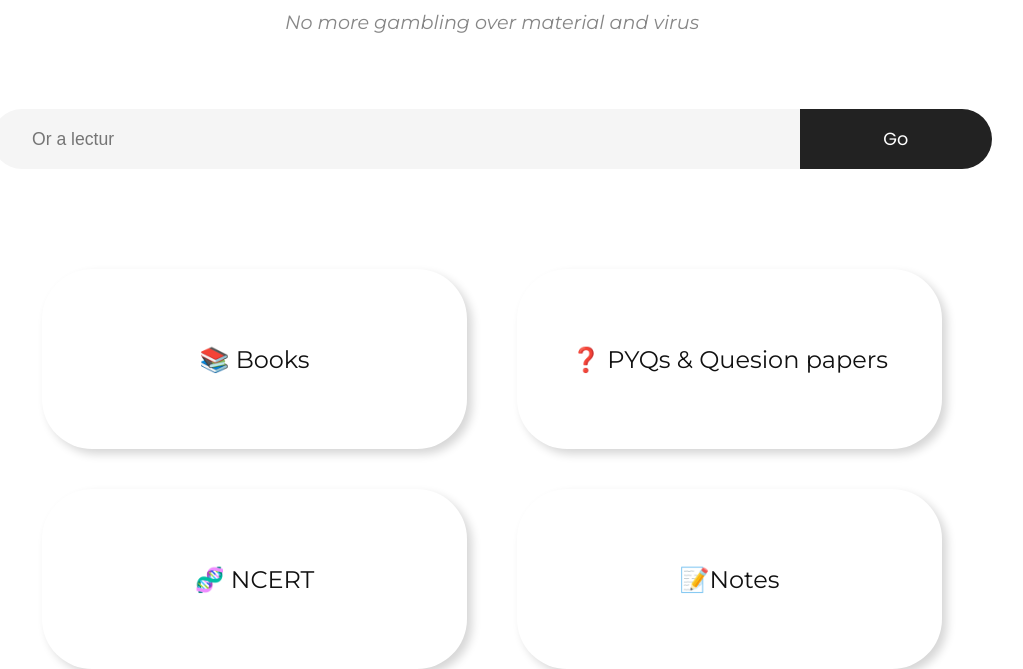
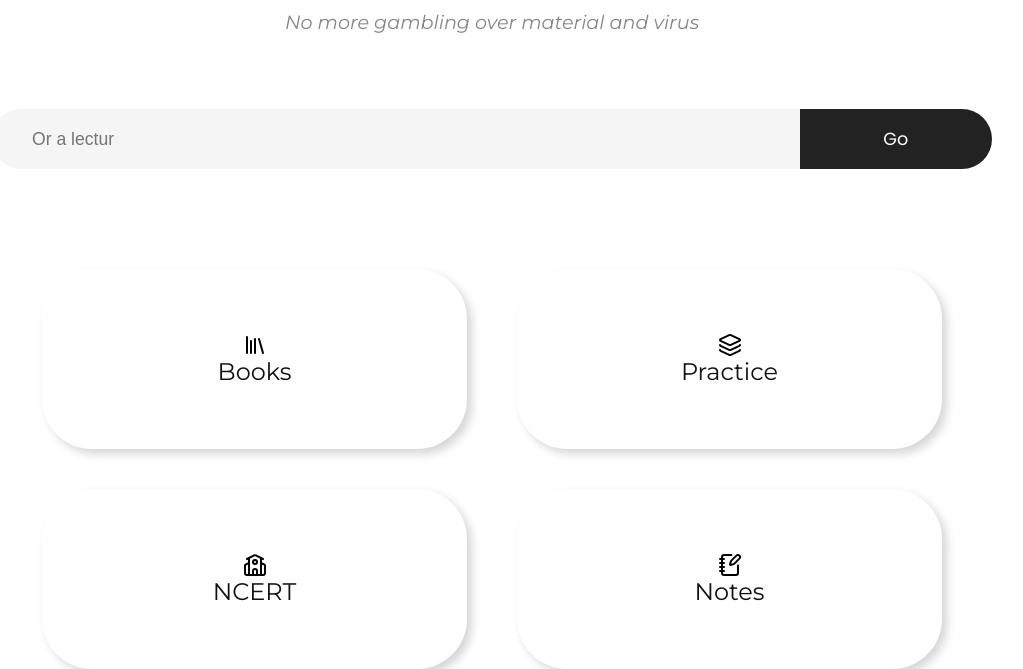
Before and after one commit to lairsbug/Prepboosters, a plain HTML site: page index.html in a window 1280 px wide. Shown: the part 200-869 px from the top of the page, without its empty margins (148-1171 px from the left). Drawn offline with nearby package versions, Linux system fonts and the light colour scheme.

Commit message:
Update index.html

```diff
--- a/index.html
+++ b/index.html
@@ -24,10 +24,10 @@
 
       </div>
       <div id="body-mid">
-          <a href="books.html" class="cards">📚 Books</a>
-          <a href="question-bank.html" class="cards">❓ PYQs & Quesion papers</a>
-          <a href="ncert.html" class="cards">🧬 NCERT</a>
-          <a href="notes.html" class="cards">📝Notes</a>
+          <a href="books.html" class="cards"><img src="svgs/books.svg" alt="books.ico"> Books</a>
+          <a href="question-bank.html" class="cards"><img src="svgs/paper-stack.svg" alt="question.ico"> Practice</a>
+          <a href="ncert.html" class="cards"><img src="svgs/school.svg" alt="school.ico"> NCERT</a>
+          <a href="notes.html" class="cards"><img src="svgs/note.svg" alt="notes.ico"> Notes</a>
       </div>
     </main>
 
```
